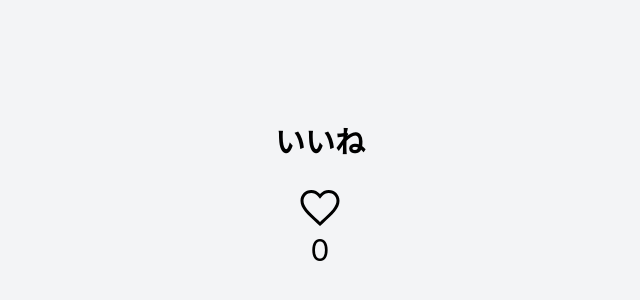
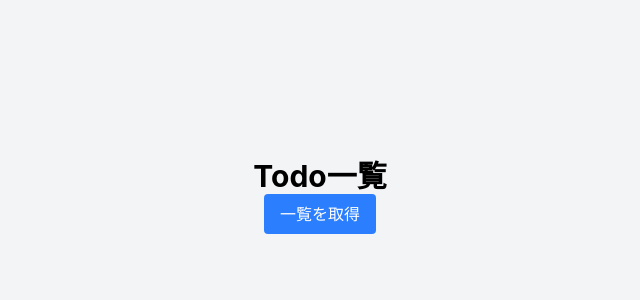
Before and after one commit to miho117/frontend-practice-react, a React (Vite) app: page / in a window 1280 px wide. Shown: the part 204-504 px from the top of the page, without its empty margins (320-960 px from the left). Built offline with nearby package versions, Linux system fonts and the light colour scheme.

Commit message:
Add fetch API example with TodoList

```diff
--- a/src/App.jsx
+++ b/src/App.jsx
@@ -1,10 +1,10 @@
-import LikeStatus from './components/LikeStatus';
+import TodoList from './components/TodoList';
 
 function App() {
 
   return (
 
-      <LikeStatus />
+      <TodoList />
 
   );
 }
--- /dev/null
+++ b/src/components/TodoList.jsx
@@ -0,0 +1,66 @@
+import { useState } from 'react';
+import { MdOutlineCheckBox, MdOutlineCheckBoxOutlineBlank } from "react-icons/md";
+
+function TodoList() {
+    const [todos, setTodos] = useState([]);
+    const [loading, setLoading] = useState(false);
+    const [error, setError] = useState(null);
+
+const fetchTodos = async() => {
+    setLoading(true);
+    setError(null);
+
+    try {
+       const response = await fetch(
+        'https://jsonplaceholder.typicode.com/todos?_limit=10'
+       );
+
+       if(!response.ok){
+        throw new Error('Todoの取得に失敗');
+       }
+
+       const data = await response.json();
+       setTodos(data);
+       }catch(err){
+       setError(err.messege);
+       }finally{
+       setLoading(false);
+       }
+    };
+
+    return(
+        <div className="flex flex-col items-center justify-center min-h-screen bg-gray-100">
+            <h1 className="text-3xl font-bold">Todo一覧</h1>
+
+            <button
+              onClick={fetchTodos}
+              disabled={loading}
+              className="px-4 py-2 bg-blue-500 text-white rounded hover:bg-blue-600"
+            >
+              {loading ? '読み込み中。。。' : '一覧を取得'}
+            </button>
+
+            {error && (
+              <div className="p-4 bg-red-100 text-red-700 rounded mb-4">
+                {error}
+              </div>
+            )}
+
+            <ul className="space-y-4">
+                {todos.map(todo => (
+                    <li key={todo.id} className="p-4 bg-white shadow rounded flex item-center gap-4">
+                        <p className="text-red-500">
+                            <span className="text-2xl flex-shrink-0 cursor-pointer">
+                                {todo.completed ? (
+                                 <MdOutlineCheckBox className="text-red-500" />
+                                ):(<MdOutlineCheckBoxOutlineBlank className="text-gray-400"/>)
+                                }</span></p>
+                        <p className="text-black">{todo.title}</p>
+                    </li>
+                ))}
+            </ul>
+        </div>
+    );
+};
+
+export default TodoList;
```
